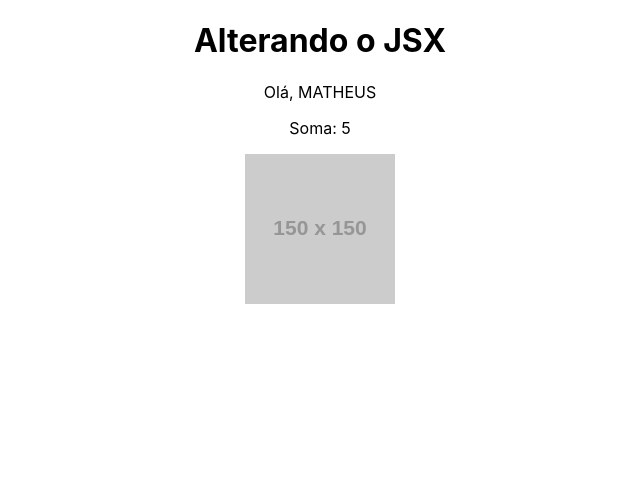
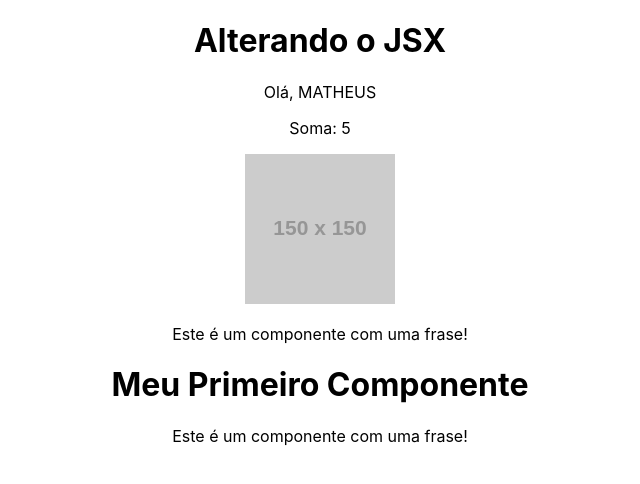
Before and after one commit to Samuel-fsb/react, a React (Create React App) app in the folder meu-pprojeto/: page / in a window 1280 px wide. Shown: the top 484 px of the page, without its empty margins (320-960 px from the left). Built offline with nearby package versions, Linux system fonts and the light colour scheme.

Commit message:
Importando componente.

```diff
--- a/meu-pprojeto/src/App.js
+++ b/meu-pprojeto/src/App.js
@@ -1,5 +1,6 @@
 import logo from './logo.svg';
 import './App.css';
+import HelloWorld from './componets/HelloWorld';
 
 function App() {
 
@@ -19,6 +20,7 @@ function App() {
       <p>Olá, {NewName}</p>
       <p>Soma: {Sum(1, 4)}</p>
       <img src={url} alt='Minha Imagem'></img>
+      <HelloWorld/>
     </div>
   );
 }
--- /dev/null
+++ b/meu-pprojeto/src/componets/Frase.js
@@ -0,0 +1,11 @@
+function Frase(){
+
+    return(
+        <div>
+            <p>Este é um componente com uma frase!</p>
+        </div>
+    );
+
+};
+
+export default Frase;
--- a/meu-pprojeto/src/componets/HelloWorld.js
+++ b/meu-pprojeto/src/componets/HelloWorld.js
@@ -1,8 +1,12 @@
+import Frase from './Frase'
+
 function HelloWorld(){
 
     return(
         <div>
-
+            <Frase/>
+            <h1>Meu Primeiro Componente</h1>
+            <Frase/>
         </div>
     );
 
```
Also changed, not shown: package.json (added, +22 -0 lines), 2 other files (tests, documents, lock files or other folders).
